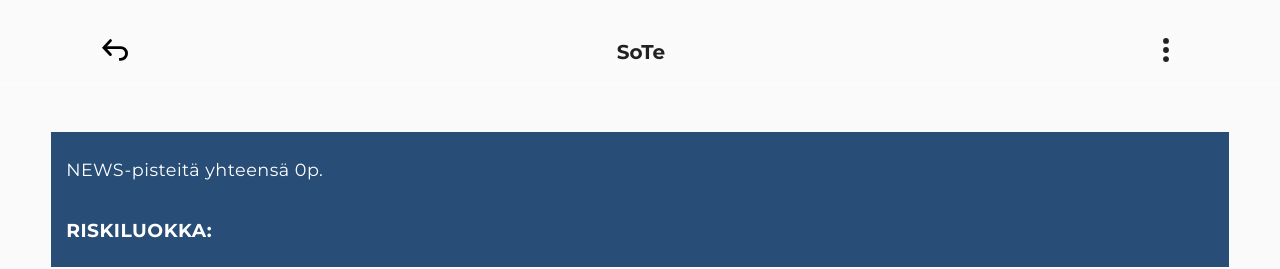
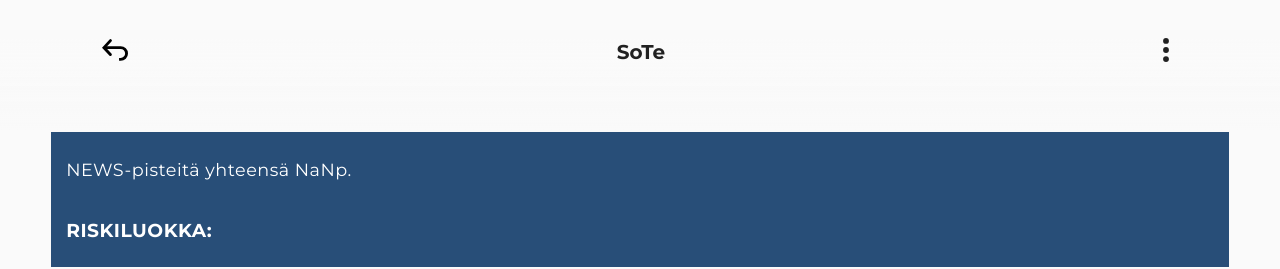
Before and after one commit to digitalents-helsinki/Sote-App, a React (Create React App) app: page /instructionPage in a window 1280 px wide. Shown: the top 269 px of the page. Built offline with nearby package versions, Linux system fonts and the light colour scheme.

Commit message:
Fixed typo on scorecard

```diff
--- a/src/InstructionComponents/ScoreCard.js
+++ b/src/InstructionComponents/ScoreCard.js
@@ -29,7 +29,7 @@ function ScoreCard({ NEWSscoreTotal }) {
 
   return (
     <div style={cardStyle} className="scoreCard-container">
-      <p>NEWS-pisteitä yhteensä {riskLevel}p.</p>
+      <p>NEWS-pisteitä yhteensä {NEWSscoreTotal}p.</p>
       <h3>RISKILUOKKA: {cardText}</h3>
     </div>
   );
```
